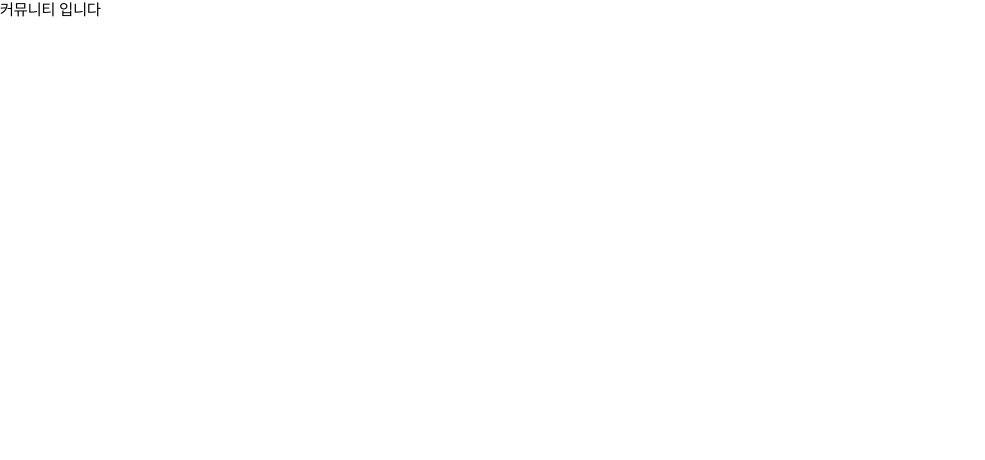
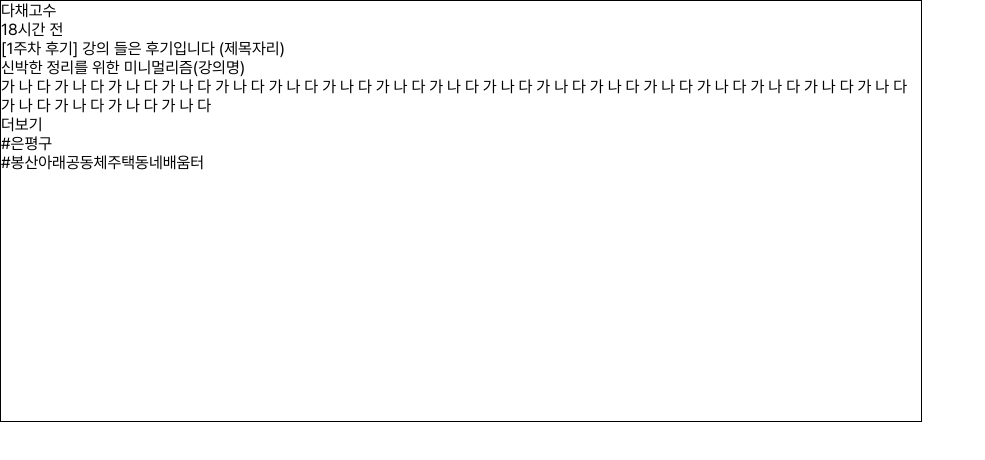
Before and after one commit to KUSITMS-27-chilling/Dachae-FE, a React (Vite) app: page /commu in a window 1280 px wide. Shown: the top 460 px of the page, without its empty margins (0-985 px from the left). Built offline with nearby package versions, Linux system fonts and the light colour scheme.

Commit message:
style: 커뮤니티 - 수강후기 html 틀 잡기

```diff
--- /dev/null
+++ b/src/components/Review/Review.styled.ts
@@ -0,0 +1,7 @@
+import styled from "styled-components";
+
+export const ReviewContainer = styled.div`
+  width: 57.5rem;
+  height: 26.25rem;
+  border: 1px solid #000;
+`;
--- /dev/null
+++ b/src/components/Review/Review.tsx
@@ -0,0 +1,37 @@
+import { ReviewContainer } from "./Review.styled";
+
+function Review() {
+  return (
+    <ReviewContainer>
+      <div id="review__profile">
+        <div id="review__profile-photo"></div>
+        <div>
+          <div id="review__profile-nickname">다채고수</div>
+          <div id="review__profile-time">18시간 전</div>
+        </div>
+      </div>
+      <div id="review__text">
+        <div id="review__info">
+          <div id="review__info-title">&#91;1주차 후기&#93; 강의 들은 후기입니다 &#40;제목자리&#41;</div>
+          <div id="review__info-lecture">신박한 정리를 위한 미니멀리즘&#40;강의명&#41;</div>
+        </div>
+        <div id="review__content">
+          가 나 다 가 나 다 가 나 다 가 나 다 가 나 다 가 나 다 가 나 다
+          가 나 다 가 나 다 가 나 다 가 나 다 가 나 다 가 나 다 가 나 다
+          가 나 다 가 나 다 가 나 다 가 나 다 가 나 다 가 나 다 가 나 다
+        </div>
+        <div id="review__see-more">더보기</div>
+        <div id="review__place">
+          <div id="review__place-region">&#35;은평구</div>
+          <div id="review__place-detail">&#35;봉산아래공동체주택동네배움터</div>
+        </div>
+      </div>
+      <div id="review__image">
+        {/* <img src=""></img> */}
+        <div id="review__image-count"></div>
+      </div>
+    </ReviewContainer>
+  )
+}
+
+export default Review;
--- /dev/null
+++ b/src/components/Review/index.tsx
@@ -0,0 +1,3 @@
+import Review from "./Review";
+
+export default Review;
--- a/src/pages/Commu/CommunityPage.tsx
+++ b/src/pages/Commu/CommunityPage.tsx
@@ -1,9 +1,10 @@
 import React from 'react'
+import Review from '../../components/Review'
 
 function CommunityPage() {
   return (
     <div>
-      커뮤니티 입니다
+      <Review></Review>
     </div>
   )
 }
```
